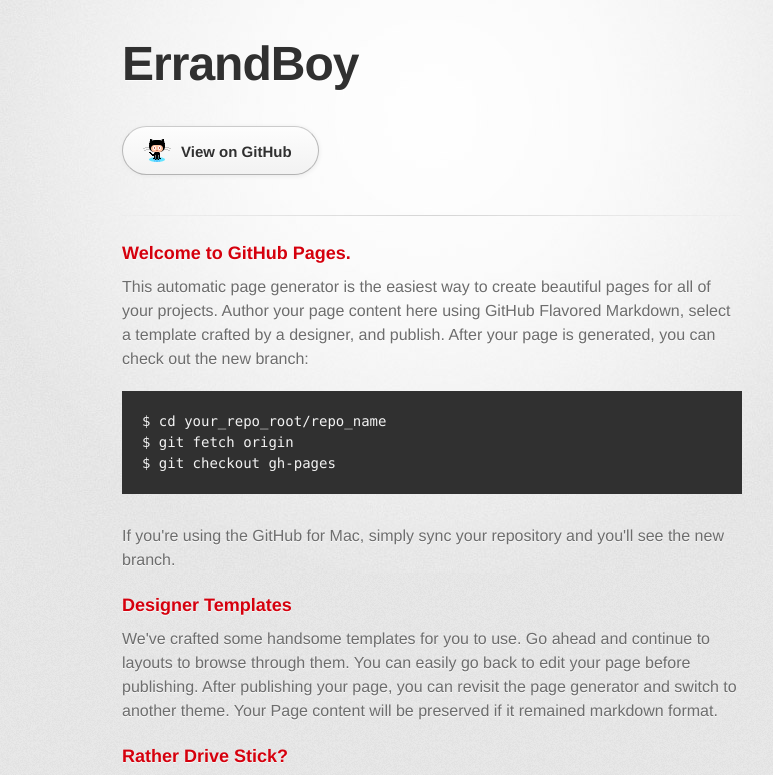
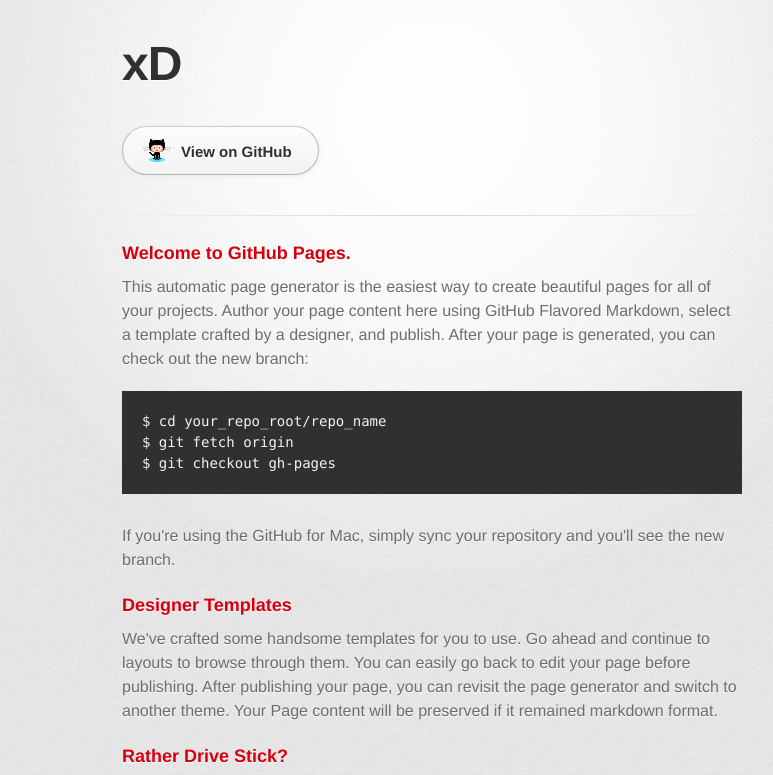
Before and after one commit to adi9981/adi9981.github.io, a plain HTML site: page index.html in a window 1280 px wide. Shown: the top 775 px of the page, without its empty margins (208-981 px from the left). Drawn offline with Linux system fonts and the light colour scheme; a web font is replaced by a local one.

Commit message:
Update index.html

```diff
--- a/index.html
+++ b/index.html
@@ -18,7 +18,7 @@
       <div class="inner">
 
         <header>
-          <h1>ErrandBoy</h1>
+          <h1>xD</h1>
           <h2></h2>
         </header>
 
```
